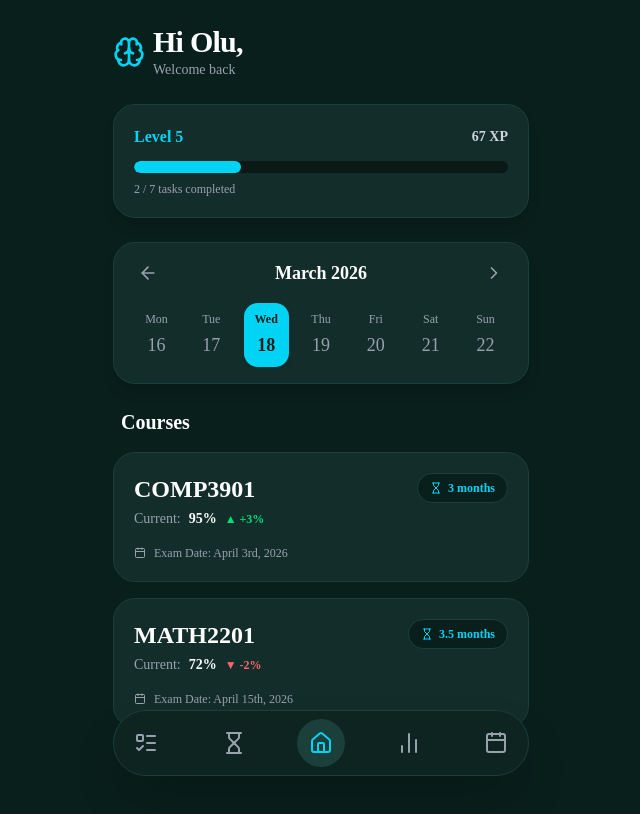
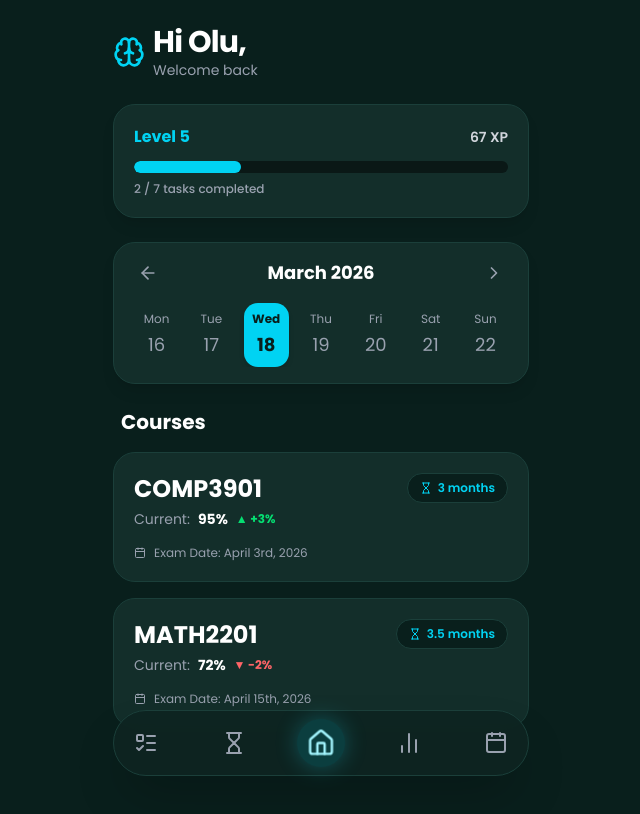
Before and after one commit to crypto-cmd/Studious, a Next.js app in the folder frontend/: page / in a window 1280 px wide. Shown: the top 814 px of the page, without its empty margins (319-959 px from the left). Built offline with nearby package versions, Linux system fonts and the light colour scheme.

Commit message:
font connect

```diff
--- a/frontend/app/components/BottomNav.tsx
+++ b/frontend/app/components/BottomNav.tsx
@@ -11,27 +11,45 @@ type BottomNavProps = {
 };
 
 type NavItemProps = {
-    icon: React.ReactElement;
+    icon: React.ReactElement<{ className?: string }>;
     id: TabId;
-    activeTab: TabId;
+    isActive: boolean;
     onClick: () => void;
 };
 
-function NavItem({ icon, id, activeTab, onClick }: NavItemProps) {
-    const isActive = activeTab === id;
+const NAV_ITEMS: Array<{ id: TabId; icon: React.ReactElement<{ className?: string }> }> = [
+    { id: "tasks", icon: <ListTodo /> },
+    { id: "timer", icon: <Hourglass /> },
+    { id: "home", icon: <Home /> },
+    { id: "analytics", icon: <BarChart2 /> },
+    { id: "calendar", icon: <Calendar /> },
+];
 
+function NavItem({ icon, id, isActive, onClick }: NavItemProps) {
     return (
         <button
             type="button"
             onClick={onClick}
             aria-label={id}
             aria-pressed={isActive}
-            className={`p-3 rounded-full transition-all duration-300 ${isActive
-                ? "text-cyan-400 bg-[#1b3f3a]"
-                : "text-gray-400 hover:text-white hover:bg-[#132e2a]"
+            className={`group relative h-12 w-12 shrink-0 rounded-full flex items-center justify-center outline-none focus-visible:ring-2 focus-visible:ring-cyan-300/60 transition-[transform,color] duration-500 [transition-timing-function:cubic-bezier(0.22,1.25,0.36,1)] active:scale-95 ${
+                isActive
+                    ? "text-cyan-200"
+                    : "text-gray-400 hover:text-white"
+            }`}
+        >
+            <span
+                className={`absolute inset-0 rounded-full transition-[opacity,transform,background-color,box-shadow] duration-500 [transition-timing-function:cubic-bezier(0.22,1.25,0.36,1)] ${
+                    isActive
+                        ? "opacity-100 scale-100 bg-cyan-400/15 shadow-[0_0_22px_rgba(34,211,238,0.28)]"
+                        : "opacity-0 scale-75 bg-[#132e2a] group-hover:opacity-100 group-hover:scale-100"
                 }`}
-        >
-            {React.cloneElement(icon, { className: "w-6 h-6" })}
+            />
+            {React.cloneElement(icon, {
+                className: `relative z-10 w-6 h-6 transition-transform duration-500 [transition-timing-function:cubic-bezier(0.22,1.25,0.36,1)] ${
+                    isActive ? "scale-110 nav-icon-active" : "group-hover:scale-110"
+                }`,
+            })}
         </button>
     );
 }
@@ -39,39 +57,16 @@ function NavItem({ icon, id, activeTab, onClick }: NavItemProps) {
 export default function BottomNav({ activeTab, onTabChange }: BottomNavProps) {
     return (
         <div className="fixed bottom-6 left-0 right-0 mx-auto w-full max-w-md px-4 z-50">
-            <nav className="bg-[#0e2421] border border-[#1b3f3a] rounded-full p-2 flex justify-between items-center shadow-2xl backdrop-blur-md">
-                <NavItem
-                    icon={<ListTodo />}
-                    id="tasks"
-                    activeTab={activeTab}
-                    onClick={() => onTabChange("tasks")}
-                />
-                <NavItem
-                    icon={<Hourglass />}
-                    id="timer"
-                    activeTab={activeTab}
-                    onClick={() => onTabChange("timer")}
-                />
-
-                <NavItem
-                    icon={<Home />}
-                    id="home"
-                    activeTab={activeTab}
-                    onClick={() => onTabChange("home")}
-                />
-
-                <NavItem
-                    icon={<BarChart2 />}
-                    id="analytics"
-                    activeTab={activeTab}
-                    onClick={() => onTabChange("analytics")}
-                />
-                <NavItem
-                    icon={<Calendar />}
-                    id="calendar"
-                    activeTab={activeTab}
-                    onClick={() => onTabChange("calendar")}
-                />
+            <nav className="bg-[#0e2421]/95 border border-[#1b3f3a] rounded-full p-2 flex justify-between items-center shadow-2xl backdrop-blur-md">
+                {NAV_ITEMS.map((item) => (
+                    <NavItem
+                        key={item.id}
+                        icon={item.icon}
+                        id={item.id}
+                        isActive={activeTab === item.id}
+                        onClick={() => onTabChange(item.id)}
+                    />
+                ))}
             </nav>
         </div>
     );
--- a/frontend/app/globals.css
+++ b/frontend/app/globals.css
@@ -7,9 +7,9 @@
 @theme inline {
   --color-background: var(--background);
   --color-foreground: var(--foreground);
-  --font-sans: var(--font-sans);
+  --font-sans: var(--font-poppins), ui-sans-serif, system-ui, -apple-system, "Segoe UI", sans-serif;
   --font-mono: var(--font-geist-mono);
-  --font-heading: var(--font-sans);
+  --font-heading: var(--font-poppins), ui-sans-serif, system-ui, -apple-system, "Segoe UI", sans-serif;
   --color-sidebar-ring: var(--sidebar-ring);
   --color-sidebar-border: var(--sidebar-border);
   --color-sidebar-accent-foreground: var(--sidebar-accent-foreground);
@@ -123,8 +123,51 @@
   }
   body {
     @apply bg-background text-foreground;
+    font-family: var(--font-poppins), ui-sans-serif, system-ui, -apple-system, "Segoe UI", sans-serif;
   }
   html {
     @apply font-sans;
+    font-family: var(--font-poppins), ui-sans-serif, system-ui, -apple-system, "Segoe UI", sans-serif;
   }
 }
+
+@keyframes tab-page-enter {
+  from {
+    opacity: 0;
+    transform: translateY(14px) scale(0.985);
+    filter: blur(6px);
+  }
+  to {
+    opacity: 1;
+    transform: translateY(0) scale(1);
+    filter: blur(0);
+  }
+}
+
+@keyframes nav-icon-pop {
+  0% {
+    transform: scale(0.82);
+  }
+  62% {
+    transform: scale(1.2);
+  }
+  100% {
+    transform: scale(1.1);
+  }
+}
+
+.tab-page-enter {
+  animation: tab-page-enter 420ms cubic-bezier(0.22, 1, 0.36, 1) both;
+  will-change: transform, opacity, filter;
+}
+
+.nav-icon-active {
+  animation: nav-icon-pop 460ms cubic-bezier(0.22, 1.25, 0.36, 1) both;
+}
+
+@media (prefers-reduced-motion: reduce) {
+  .tab-page-enter,
+  .nav-icon-active {
+    animation: none;
+  }
+}
--- a/frontend/app/layout.tsx
+++ b/frontend/app/layout.tsx
@@ -1,10 +1,12 @@
 import type { Metadata } from "next";
-import { Geist, Geist_Mono } from "next/font/google";
+import { Geist_Mono, Poppins } from "next/font/google";
 import "./globals.css";
 
-const geistSans = Geist({
-  variable: "--font-geist-sans",
+const poppins = Poppins({
+  variable: "--font-poppins",
   subsets: ["latin"],
+  weight: ["400", "500", "600", "700"],
+  display: "swap",
 });
 
 const geistMono = Geist_Mono({
@@ -25,9 +27,9 @@ export default function RootLayout({
   return (
     <html
       lang="en"
-      className={`${geistSans.variable} ${geistMono.variable} h-full antialiased`}
+      className={`${poppins.variable} ${geistMono.variable} h-full antialiased`}
     >
-      <body className="min-h-full flex flex-col">{children}</body>
+      <body className={`${poppins.className} min-h-full flex flex-col`}>{children}</body>
     </html>
   );
 }
--- a/frontend/app/page.tsx
+++ b/frontend/app/page.tsx
@@ -9,6 +9,25 @@ import TaskManager from "./pages/TasksManager";
 
 export default function App() {
   const [activeTab, setActiveTab] = useState<TabId>("home");
+
+  const handleTabChange = (tab: TabId) => {
+    if (tab === activeTab) {
+      return;
+    }
+
+    const docWithTransition = document as Document & {
+      startViewTransition?: (update: () => void) => void;
+    };
+
+    if (typeof docWithTransition.startViewTransition === "function") {
+      docWithTransition.startViewTransition(() => {
+        setActiveTab(tab);
+      });
+      return;
+    }
+
+    setActiveTab(tab);
+  };
 
   const activeContent = useMemo(() => {
     switch (activeTab) {
@@ -44,8 +63,10 @@ export default function App() {
 
   return (
     <AppShell>
-      {activeContent}
-      <BottomNav activeTab={activeTab} onTabChange={setActiveTab} />
+      <div key={activeTab} className="tab-page-enter">
+        {activeContent}
+      </div>
+      <BottomNav activeTab={activeTab} onTabChange={handleTabChange} />
     </AppShell>
   );
 }
```
